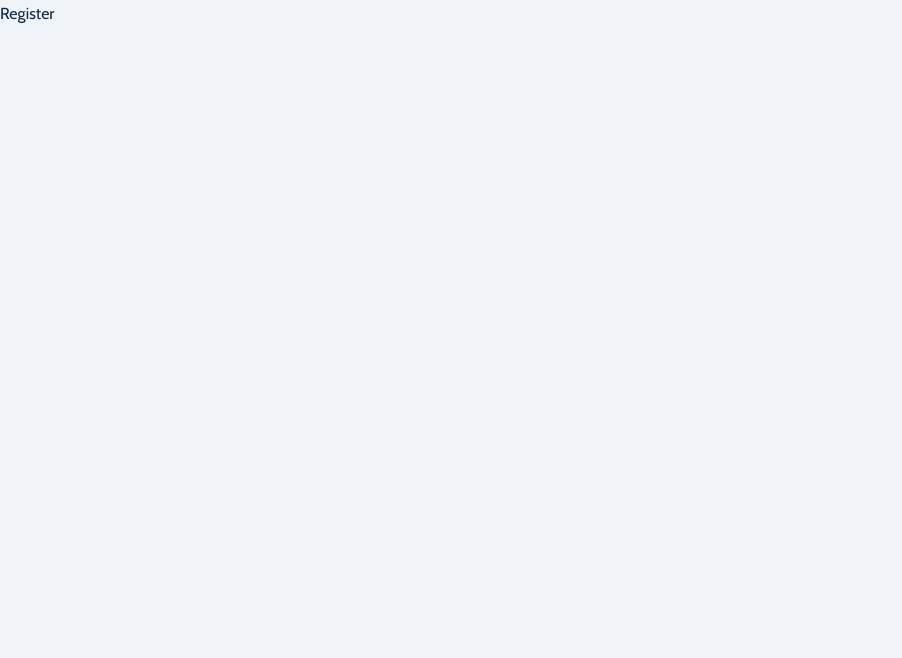
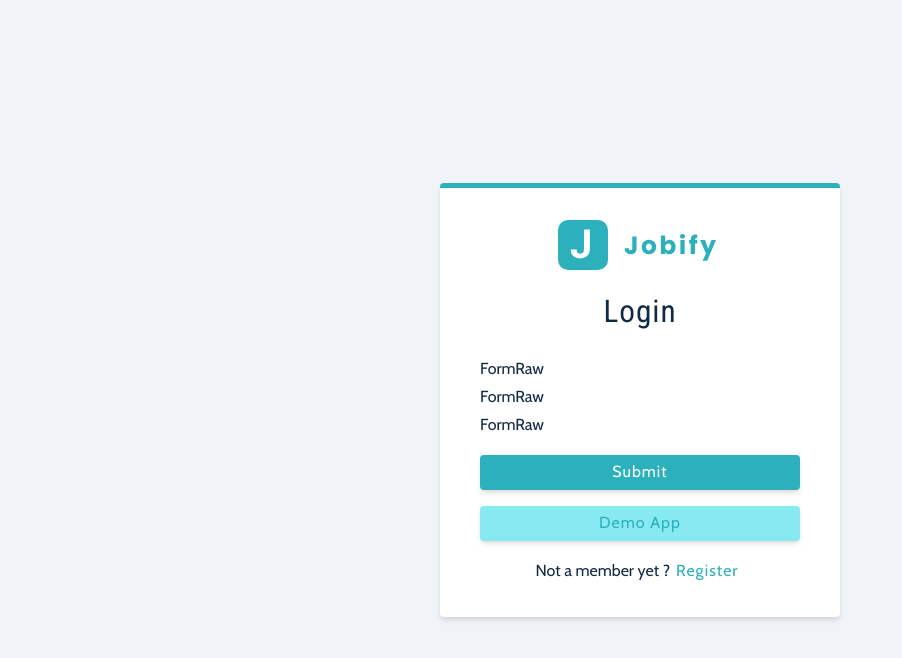
Before and after one commit to tbrault/MERN-projects, a React (Vite) app in the folder jobify/client/: page /register in a window 1280 px wide. Shown: the top 658 px of the page, without its empty margins (0-902 px from the left). Built offline with nearby package versions, Linux system fonts and the light colour scheme.

Commit message:
setup register page

```diff
--- /dev/null
+++ b/jobify/client/src/components/FormRaw.tsx
@@ -0,0 +1,4 @@
+function FormRaw() {
+  return <div>FormRaw</div>;
+}
+export default FormRaw;
--- a/jobify/client/src/components/Logo.tsx
+++ b/jobify/client/src/components/Logo.tsx
@@ -3,7 +3,7 @@ import LogoImage from '../assets/images/logo.svg';
 function Logo(): JSX.Element {
   return (
     <>
-      <img src={LogoImage} alt="Logo jobify" />
+      <img src={LogoImage} alt="Logo jobify" className="logo" />
     </>
   );
 }
--- a/jobify/client/src/components/index.ts
+++ b/jobify/client/src/components/index.ts
@@ -1,3 +1,4 @@
 import Logo from './Logo';
+import FormRaw from './FormRaw';
 
-export { Logo };
+export { Logo, FormRaw };
--- a/jobify/client/src/pages/RegisterPage/Register.tsx
+++ b/jobify/client/src/pages/RegisterPage/Register.tsx
@@ -1,4 +1,29 @@
+import Wrapper from './StyledRegister';
+import { Logo, FormRaw } from '../../components';
+
 function Register(): JSX.Element {
-  return <div>Register</div>;
+  return (
+    <Wrapper className="full-page">
+      <form className="form">
+        <Logo />
+        <h3>login</h3>
+        <FormRaw />
+        <FormRaw />
+        <FormRaw />
+        <button type="submit" className="btn btn-block ">
+          submit
+        </button>
+        <button type="button" className="btn btn-block btn-hipster">
+          demo app
+        </button>
+        <p>
+          Not a member yet ?
+          <button type="button" className="member-btn">
+            Register
+          </button>
+        </p>
+      </form>
+    </Wrapper>
+  );
 }
 export default Register;
```
